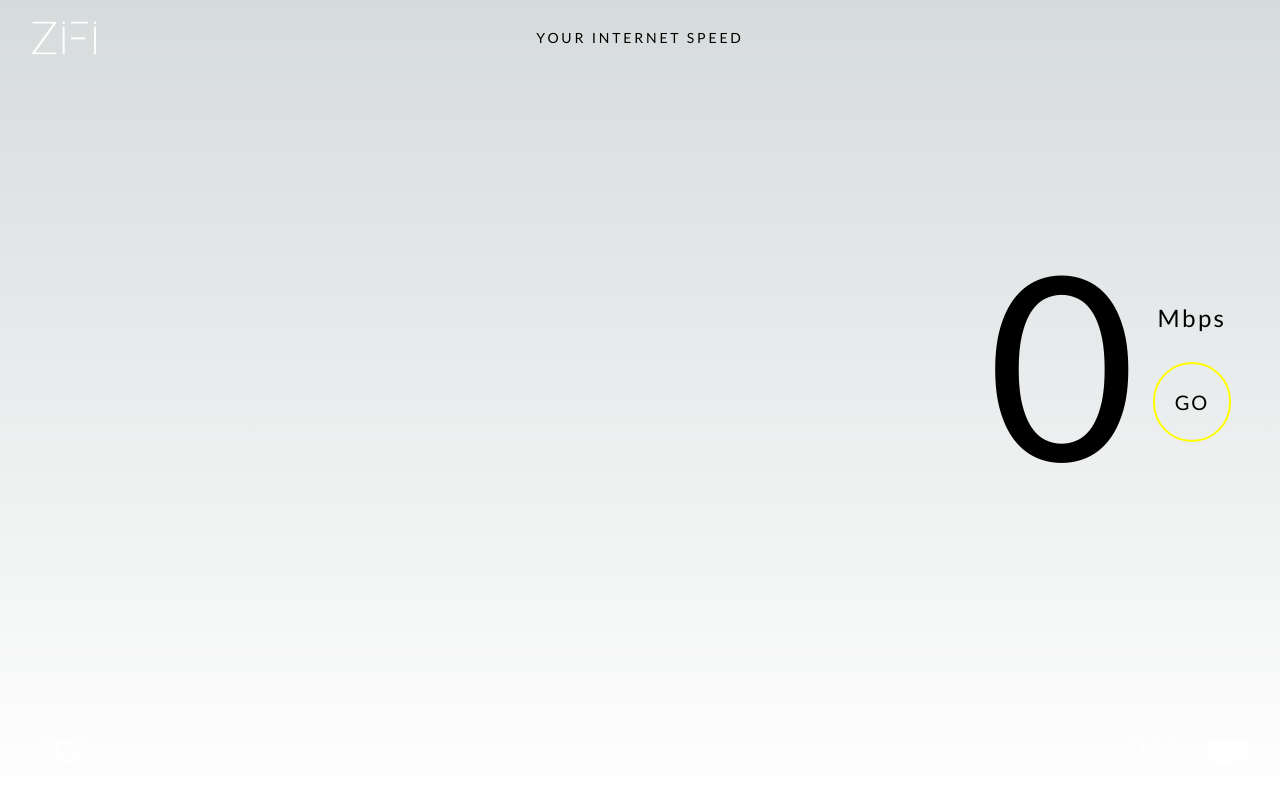
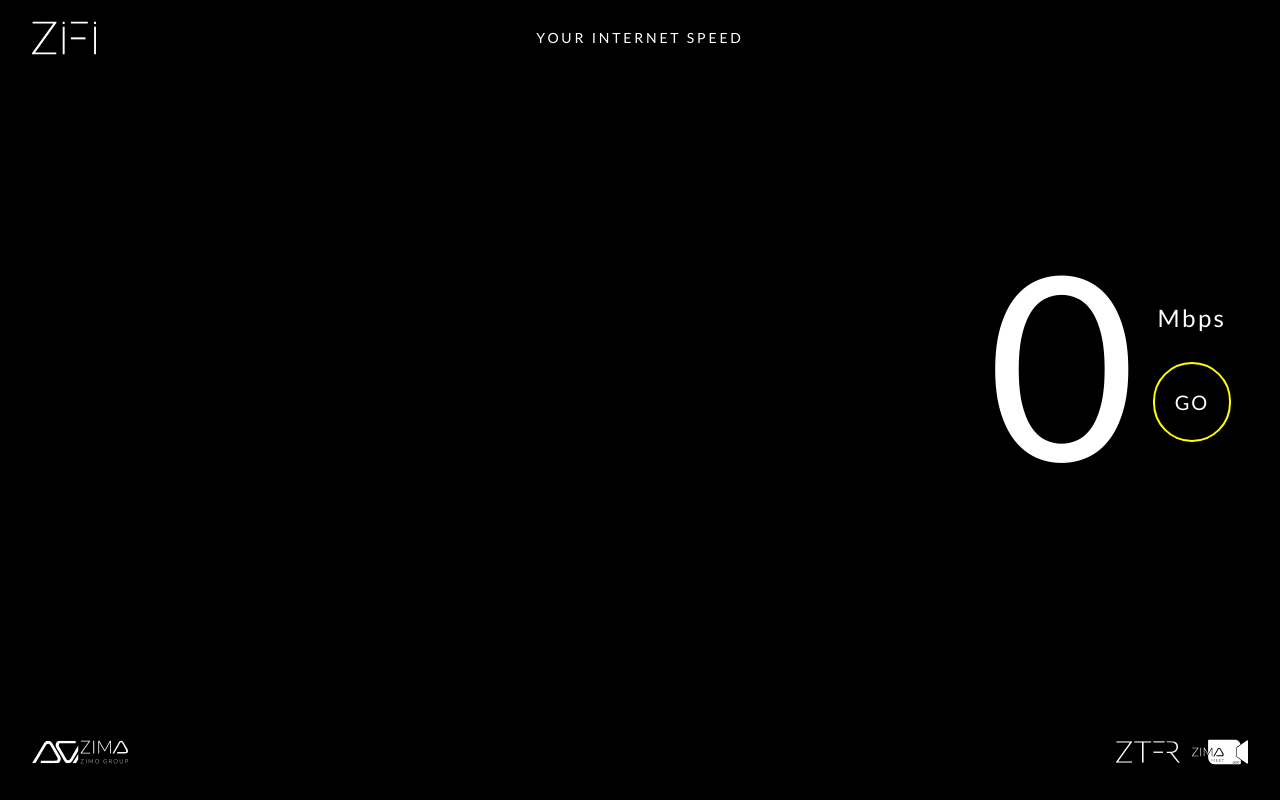
Before and after one commit to ammarah63/ZIFI-speedTest, a Next.js app: page / in a window 1280 px wide. Built offline with nearby package versions, Linux system fonts and the light colour scheme; no server answers.

Commit message:
"Updated styles in globals.css: commented out :root block, changed body color and background, and commented out original styles"

```diff
--- a/styles/globals.css
+++ b/styles/globals.css
@@ -4,7 +4,7 @@
 @tailwind components;
 @tailwind utilities;
 
-:root {
+/* :root {
   --foreground-rgb: 0, 0, 0;
   --background-start-rgb: 214, 219, 220;
   --background-end-rgb: 255, 255, 255;
@@ -16,17 +16,19 @@
     --background-start-rgb: 0, 0, 0;
     --background-end-rgb: 0, 0, 0;
   }
-}
+} */
 
 body {
     font-family: "Lato";
-  color: rgb(var(--foreground-rgb));
-  background: linear-gradient(
+    color: white;
+    background-color: black;
+  /* color: rgb(var(--foreground-rgb)); */
+  /* background: linear-gradient(
       to bottom,
       transparent,
       rgb(var(--background-end-rgb))
     )
-    rgb(var(--background-start-rgb));
+    rgb(var(--background-start-rgb)); */
 }
 
 @layer utilities {
```
